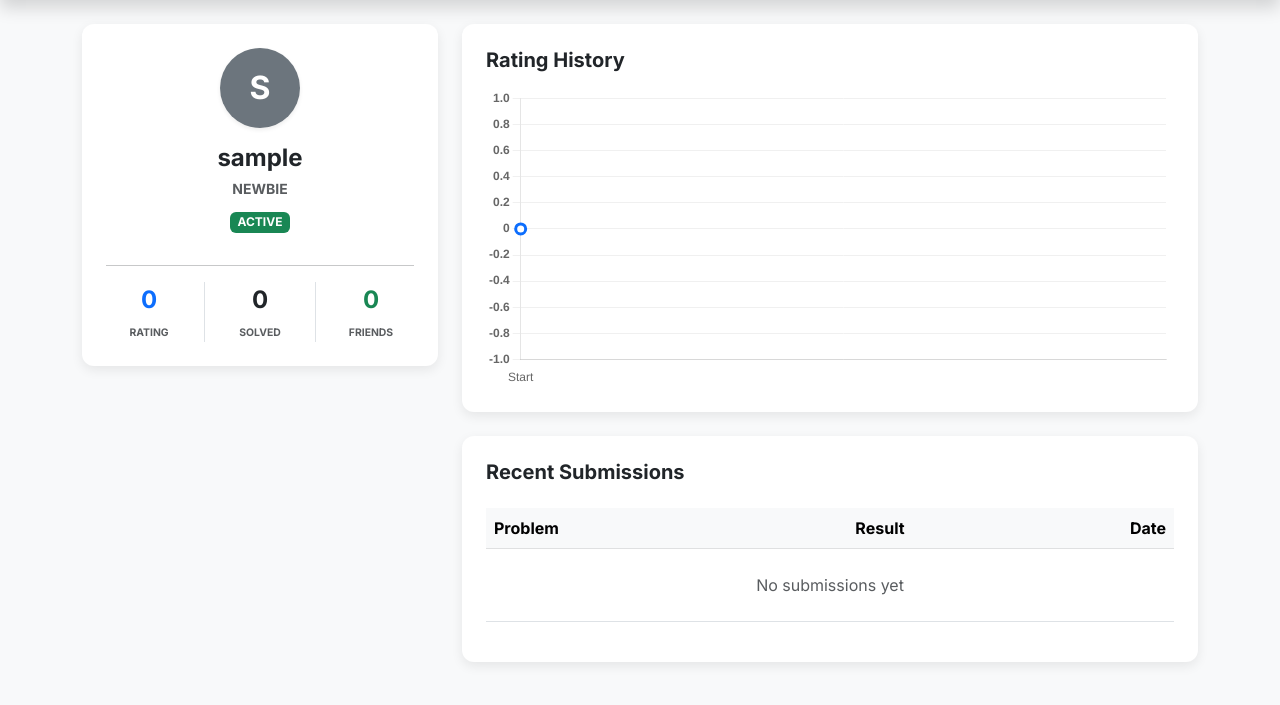
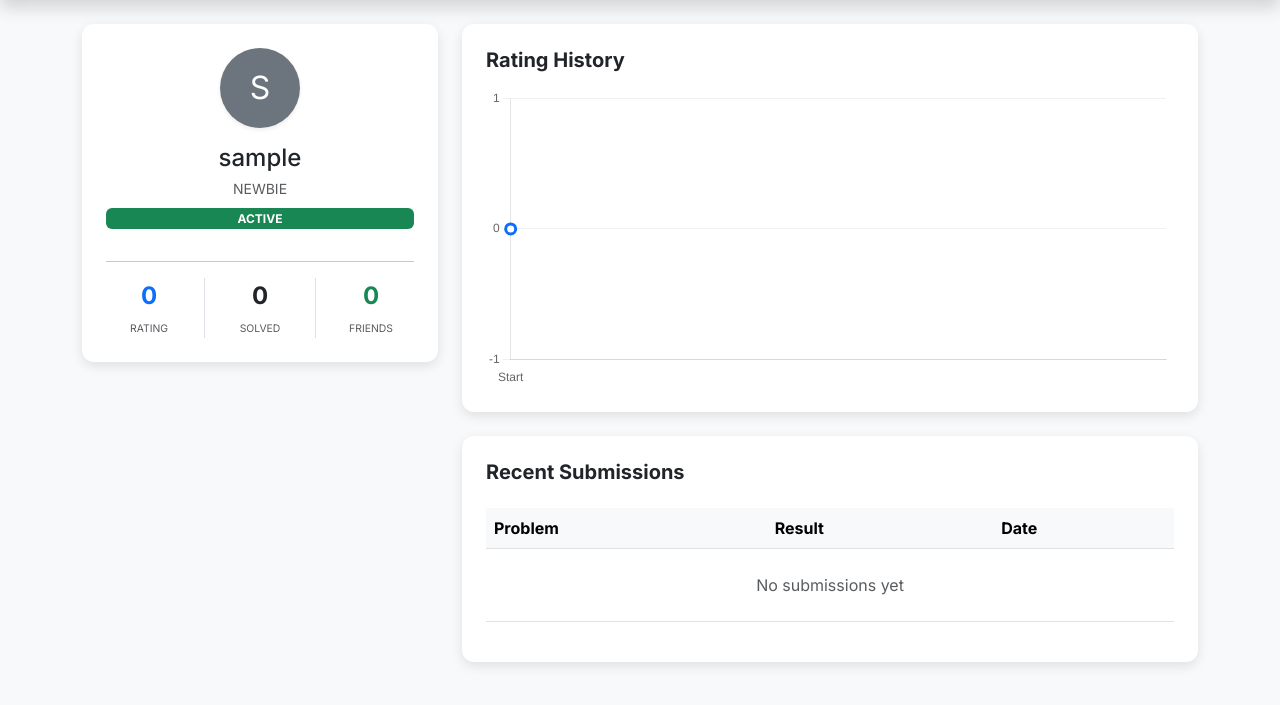
Before and after one commit to HASGITH/Mathforces, a Django app: page /archive/profile/ in a window 1280 px wide. Shown: the part 66-771 px from the top of the page. Run offline with Django 5.2, Linux system fonts and the light colour scheme; the visitor is signed in with stand-in values (Sample User, id 1); data comes from the database, SQL or seed files in the repository; data that the repository does not hold is empty.

Commit message:
Fix rating history chart and upgrade profile UI to match archive style

```diff
--- a/archive/templates/archive/profile.html
+++ b/archive/templates/archive/profile.html
@@ -9,10 +9,10 @@
     <style>
         body { font-family: 'Inter', sans-serif; background-color: #f4f7f9; color: #334155; }
         .navbar { background-color: #0f172a !important; padding: 0.8rem 0; }
-        .card { border-radius: 12px; border: none; box-shadow: 0 4px 12px rgba(0,0,0,0.08); }
+        .card { border-radius: 12px; border: none; box-shadow: 0 4px 12px rgba(0,0,0,0.1); }
         .rating-number { font-size: 1.5rem; font-weight: bold; }
         .rank-title { font-size: 1.1rem; text-transform: uppercase; letter-spacing: 1px; }
-        .btn-friend { border-radius: 20px; padding: 5px 20px; transition: 0.3s; font-weight: 600; }
+        .btn-friend { border-radius: 20px; padding: 5px 20px; transition: 0.3s; }
         .stat-link { text-decoration: none; color: inherit; transition: 0.2s; }
         .stat-link:hover { opacity: 0.7; }
     </style>
@@ -43,18 +43,18 @@
             <div class="col-md-4">
                 <div class="card p-4 text-center mb-4">
                     <div class="mb-3">
-                        <div class="bg-secondary text-white rounded-circle d-inline-flex align-items-center justify-content-center shadow-sm" style="width: 80px; height: 80px; font-size: 2rem; font-weight: 700;">
+                        <div class="bg-secondary text-white rounded-circle d-inline-flex align-items-center justify-content-center shadow-sm" style="width: 80px; height: 80px; font-size: 2rem;">
                             {{ target_user.username|first|upper }}
                         </div>
                     </div>
 
-                    <h4 class="mb-1 fw-bold">{{ target_user.username }}</h4>
+                    <h4 class="mb-1">{{ target_user.username }}</h4>
 
                     <div class="mb-2">
                         {% if rank %}
                             <span class="rank-title fw-bold" style="color: {{ rank.color_code }};">{{ rank.title }}</span>
                         {% else %}
-                            <span class="text-muted small fw-bold">NEWBIE</span>
+                            <span class="text-muted small">NEWBIE</span>
                         {% endif %}
                     </div>
 
@@ -67,29 +67,27 @@
                         </form>
                     {% endif %}
 
-                    <div class="mb-3">
-                        {% if profile.is_disqualified %}
-                            <span class="badge bg-danger">DISQUALIFIED</span>
-                        {% else %}
-                            <span class="badge bg-success">ACTIVE</span>
-                        {% endif %}
-                    </div>
+                    {% if profile.is_disqualified %}
+                        <span class="badge bg-danger mb-3">DISQUALIFIED</span>
+                    {% else %}
+                        <span class="badge bg-success mb-3">ACTIVE</span>
+                    {% endif %}
 
                     <hr>
 
                     <div class="row text-center">
                         <div class="col">
                             <div class="rating-number text-primary">{{ profile.rating }}</div>
-                            <small class="text-muted text-uppercase" style="font-size: 0.65rem; font-weight: 700;">Rating</small>
+                            <small class="text-muted text-uppercase" style="font-size: 0.65rem;">Rating</small>
                         </div>
                         <div class="col border-start border-end">
                             <div class="rating-number">{{ solved_count }}</div>
-                            <small class="text-muted text-uppercase" style="font-size: 0.65rem; font-weight: 700;">Solved</small>
+                            <small class="text-muted text-uppercase" style="font-size: 0.65rem;">Solved</small>
                         </div>
                         <div class="col">
                             <a href="{% url 'friends_list' %}" class="stat-link">
                                 <div class="rating-number text-success">{{ target_user.profile.friends.count }}</div>
-                                <small class="text-muted text-uppercase" style="font-size: 0.65rem; font-weight: 700;">Friends</small>
+                                <small class="text-muted text-uppercase" style="font-size: 0.65rem;">Friends</small>
                             </a>
                         </div>
                     </div>
@@ -98,28 +96,28 @@
 
             <div class="col-md-8">
                 <div class="card p-4 mb-4">
-                    <h5 class="fw-bold mb-3">Rating History</h5>
+                    <h5 class="mb-3 fw-bold">Rating History</h5>
                     <div style="height: 300px;">
                         <canvas id="ratingChart"></canvas>
                     </div>
                 </div>
 
                 <div class="card p-4">
-                    <h5 class="fw-bold mb-4">Recent Submissions</h5>
+                    <h5 class="mb-4 fw-bold">Recent Submissions</h5>
                     <div class="table-responsive">
                         <table class="table table-hover align-middle">
                             <thead class="table-light">
                                 <tr>
                                     <th>Problem</th>
-                                    <th class="text-center">Result</th>
-                                    <th class="text-end">Date</th>
+                                    <th>Result</th>
+                                    <th>Date</th>
                                 </tr>
                             </thead>
                             <tbody>
                                 {% for sub in submissions %}
                                 <tr>
                                     <td><a href="{% url 'problem_detail' sub.problem.id %}" class="text-decoration-none text-dark fw-medium">{{ sub.problem.title }}</a></td>
-                                    <td class="text-center">
+                                    <td>
                                         <a href="{% url 'submission_detail' sub.id %}" class="text-decoration-none">
                                             {% if sub.is_correct %}
                                                 <span class="badge bg-success">OK</span>
@@ -128,7 +126,7 @@
                                             {% endif %}
                                         </a>
                                     </td>
-                                    <td class="text-muted small text-end">{{ sub.submitted_at|date:"M d, H:i" }}</td>
+                                    <td class="text-muted small">{{ sub.submitted_at|date:"M d, H:i" }}</td>
                                 </tr>
                                 {% empty %}
                                 <tr><td colspan="3" class="text-center py-4 text-muted">No submissions yet</td></tr>
@@ -142,27 +140,33 @@
     </div>
 
     <script>
-        // ДАННЫЕ СТРОГО ИЗ RATING HISTORY
+        // Собираем данные из истории рейтинга (RatingHistory)
+        // Мы используем target_user.ratinghistory_set.all для доступа к связанным записям
         const ratingLabels = [
-            {% for entry in target_user.ratinghistory_set.all %}
+            {% for entry in target_user.ratinghistory_set.all|dictsort:"id" %}
                 "{{ entry.contest.title|truncatechars:10 }}",
             {% endfor %}
         ];
 
         const ratingData = [
-            {% for entry in target_user.ratinghistory_set.all %}
+            {% for entry in target_user.ratinghistory_set.all|dictsort:"id" %}
                 {{ entry.rating }},
             {% endfor %}
         ];
+
+        // Отладка: проверь это в консоли браузера (F12), если график не рисуется
+        console.log("Labels from History:", ratingLabels);
+        console.log("Data from History:", ratingData);
 
         const ctx = document.getElementById('ratingChart').getContext('2d');
         new Chart(ctx, {
             type: 'line',
             data: {
-                labels: ratingLabels.length ? ratingLabels : ["Start"],
+                labels: ratingLabels.length > 0 ? ratingLabels : ["Start"],
                 datasets: [{
-                    label: 'Rating Evolution',
-                    data: ratingData.length ? ratingData : [{{ profile.rating }}],
+                    label: 'Rating',
+                    // Если история пуста, берем текущий рейтинг как единственную точку
+                    data: ratingData.length > 0 ? ratingData : [{{ profile.rating }}],
                     borderColor: '#0d6efd',
                     backgroundColor: 'rgba(13, 110, 253, 0.1)',
                     borderWidth: 3,
@@ -180,13 +184,12 @@
                     y: {
                         beginAtZero: false,
                         grid: { color: '#f0f0f0' },
-                        ticks: { font: { weight: 'bold' } }
+                        ticks: { stepSize: 100 }
                     },
                     x: { grid: { display: false } }
                 },
                 plugins: {
-                    legend: { display: false },
-                    tooltip: { backgroundColor: '#0f172a' }
+                    legend: { display: false }
                 }
             }
         });
```
